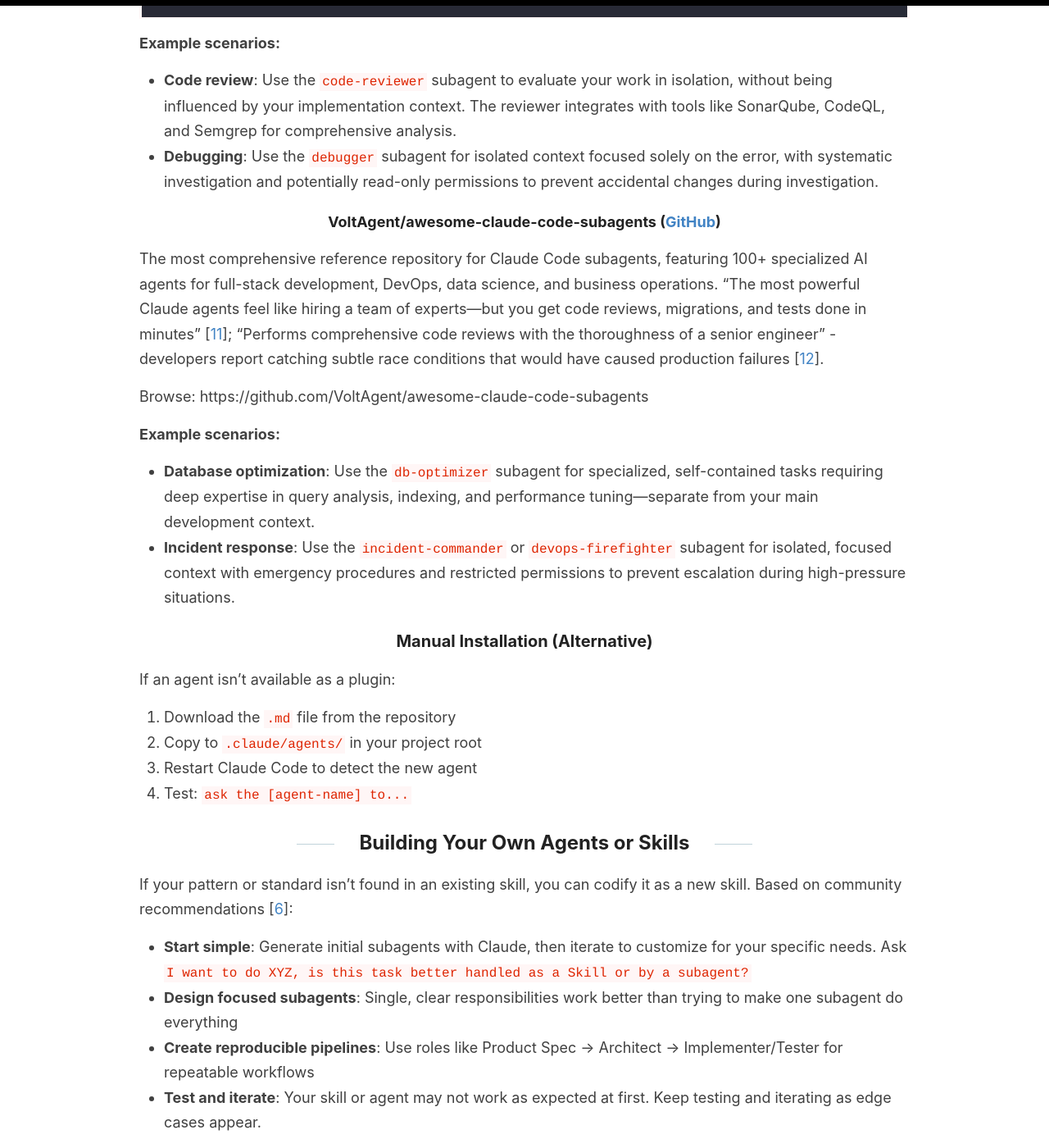
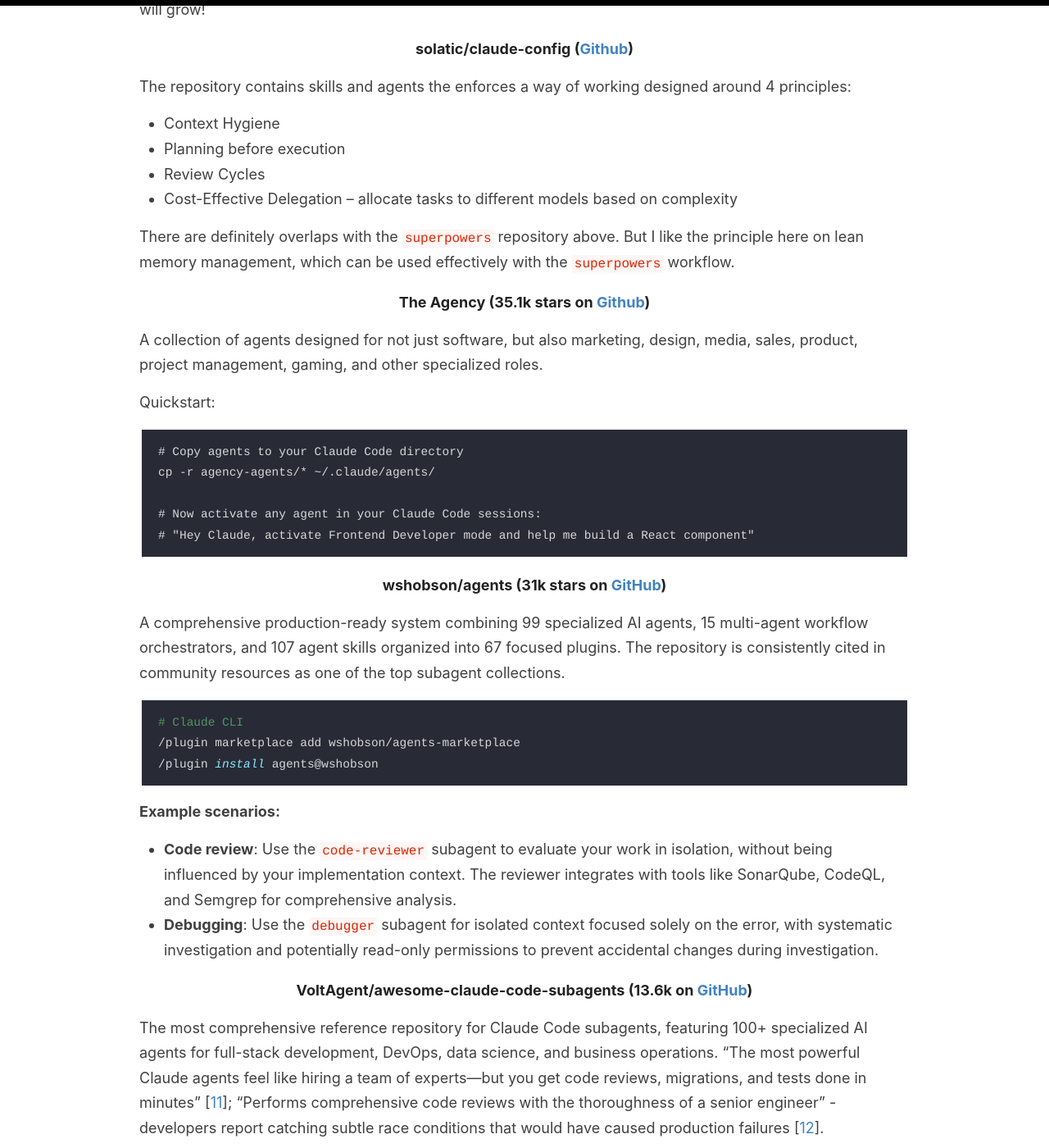
Before and after one commit to kfchou/kfchou.github.io, a Jekyll site: the page built from _posts/2026-01-07-agentic-coding.md, in a window 1280 px wide and 1400 px high, scrolled down 9014 px. Shown: the whole window at 82% size. Built offline with Jekyll 4.4.1, drawn with Linux system fonts in a browser that asks for light colours; comment, search, counter and statistics services are not loaded; some of the changed text lies outside the part shown.

Commit message:
add new repos

````diff
--- a/_posts/2026-01-07-agentic-coding.md
+++ b/_posts/2026-01-07-agentic-coding.md
@@ -18,6 +18,26 @@
 - **Skills** = Enhanced current context, shared knowledge (use for standards, workflows, TDD)
 - Codify new patterns, standards, or workflows as a new Subagent or Skill for repeatability
 - Appropriate use of Skills and Subagents helps with context engineering, enhancing your workflow, making sure Claude Code will always follow your prompts and your processes.
+
+
+## Table of Contents <!-- omit from toc -->
+- [Subagents](#subagents)
+  - [Under the Hood](#under-the-hood)
+  - [Things to Consider: The Handoff Issue](#things-to-consider-the-handoff-issue)
+- [Agent Skills](#agent-skills)
+  - [Under the hood](#under-the-hood-1)
+  - [Things to Consider: Triggering skills](#things-to-consider-triggering-skills)
+  - [Things to Consider: To Skill, or not to Skill?](#things-to-consider-to-skill-or-not-to-skill)
+- [Subagents vs Skills: When to Use Which?](#subagents-vs-skills-when-to-use-which)
+- [Geting started: Agent and Skill repositories](#geting-started-agent-and-skill-repositories)
+  - [Claude Code Plugin Marketplace (Recommended)](#claude-code-plugin-marketplace-recommended)
+  - [Popular Community Collections](#popular-community-collections)
+  - [Manual Installation (Alternative)](#manual-installation-alternative)
+- [Building Your Own Agents or Skills](#building-your-own-agents-or-skills)
+- [Key Takeaways](#key-takeaways)
+- [References](#references)
+- [Further Reading](#further-reading)
+
 
 ## Subagents
 Subagents receive a tightly scoped slice of context to perform a specific task (e.g., search, refactor, test, or analyze) independent from the main conversation context. Their outputs are then merged back into the main agent’s context, allowing complex coding workflows to scale without overwhelming a single prompt or context window.
@@ -194,8 +214,10 @@
 ```
 
 ### Popular Community Collections
+Updated March 2026
+{: .post-subheading }
 
-#### obra/superpowers ([Github](https://github.com/obra/superpowers))
+#### obra/superpowers (80k stars on [Github](https://github.com/obra/superpowers))
 A collection of Skills that have been thoroughly battle tested by Jesse Vincent [[9]]. Great for ensuring good software engineering workflows.
 
 ```bash
@@ -235,7 +257,20 @@
 
 There are definitely overlaps with the `superpowers` repository above. But I like the principle here on lean memory management, which can be used effectively with the `superpowers` workflow.
 
-#### wshobson/agents ([GitHub](https://github.com/wshobson/agents))
+#### The Agency (35.1k stars on [Github](https://github.com/msitarzewski/agency-agents))
+
+A collection of agents designed for not just software, but also marketing, design, media, sales, product, project management, gaming, and other specialized roles.
+
+Quickstart:
+```
+# Copy agents to your Claude Code directory
+cp -r agency-agents/* ~/.claude/agents/
+
+# Now activate any agent in your Claude Code sessions:
+# "Hey Claude, activate Frontend Developer mode and help me build a React component"
+```
+
+#### wshobson/agents (31k stars on [GitHub](https://github.com/wshobson/agents))
 
 A comprehensive production-ready system combining 99 specialized AI agents, 15 multi-agent workflow orchestrators, and 107 agent skills organized into 67 focused plugins. The repository is consistently cited in community resources as one of the top subagent collections.
 
@@ -249,7 +284,7 @@
 - **Code review**: Use the `code-reviewer` subagent to evaluate your work in isolation, without being influenced by your implementation context. The reviewer integrates with tools like SonarQube, CodeQL, and Semgrep for comprehensive analysis.
 - **Debugging**: Use the `debugger` subagent for isolated context focused solely on the error, with systematic investigation and potentially read-only permissions to prevent accidental changes during investigation.
 
-#### VoltAgent/awesome-claude-code-subagents ([GitHub](https://github.com/VoltAgent/awesome-claude-code-subagents))
+#### VoltAgent/awesome-claude-code-subagents (13.6k on [GitHub](https://github.com/VoltAgent/awesome-claude-code-subagents))
 
 The most comprehensive reference repository for Claude Code subagents, featuring 100+ specialized AI agents for full-stack development, DevOps, data science, and business operations. "The most powerful Claude agents feel like hiring a team of experts—but you get code reviews, migrations, and tests done in minutes" [[11]]; "Performs comprehensive code reviews with the thoroughness of a senior engineer" - developers report catching subtle race conditions that would have caused production failures [[12]].
 
--- a/assets/style.scss
+++ b/assets/style.scss
@@ -77,6 +77,13 @@
 
 h3 {
   font-size: 20px;
+}
+
+.post-subheading {
+  color: #393939;
+  font-size: 0.9em;
+  margin: -1.2em 0 1em;
+  text-align: center;
 }
 
 h4 {
````
